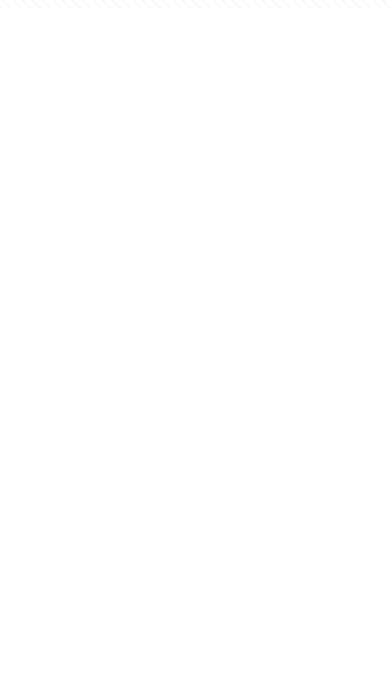
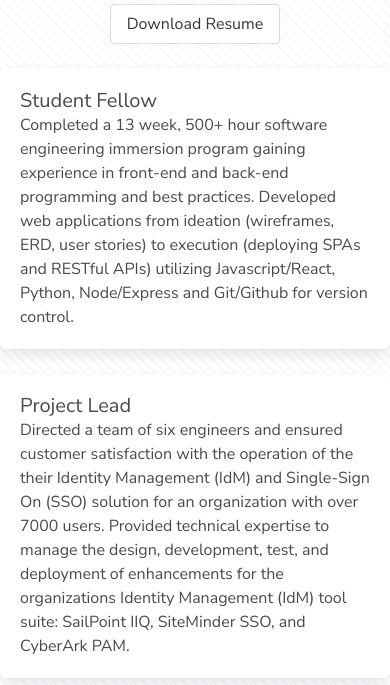
Before and after one commit to hcduffey/portfolio, a React (Create React App) app: page /resume in a window 390 px wide. Shown: the part 412-1097 px from the top of the page. Before the commit the page ends 844 px from the top, so only its background shows below. Built offline with nearby package versions, Linux system fonts and the light colour scheme; a web font is replaced by a local one.

Commit message:
made job list more responsive

```diff
--- a/src/components/JobList.jsx
+++ b/src/components/JobList.jsx
@@ -97,6 +97,13 @@ const JobList = () => {
                     { <Job class="job" name={job.name} job={job.job} description={job.description} /> }
                 </div>
             </div>
+            <div className="mobile-job-list">
+                {
+                    jobArray.map((job, idx) => {
+                        return <Job key={idx} class="job" name={job.name} job={job.job} description={job.description} />
+                    })
+                }
+            </div>
         </>
     );
 }
--- a/src/styles/App.css
+++ b/src/styles/App.css
@@ -130,6 +130,10 @@ body {
     width: 200px;
 }
 
+.mobile-job-list {
+    display: none;
+}
+
 .contact-container {
     height: 100vh;
     display: flex;
@@ -188,11 +192,12 @@ textarea {
         text-align: center;
     }
 
-    .title {
+    .job-list-container {
         display: none;
     }
 
-    .job-list-container {
-        display: none;
+    .mobile-job-list {
+        display: flex;
+        flex-direction: column;
     }
 }
```
